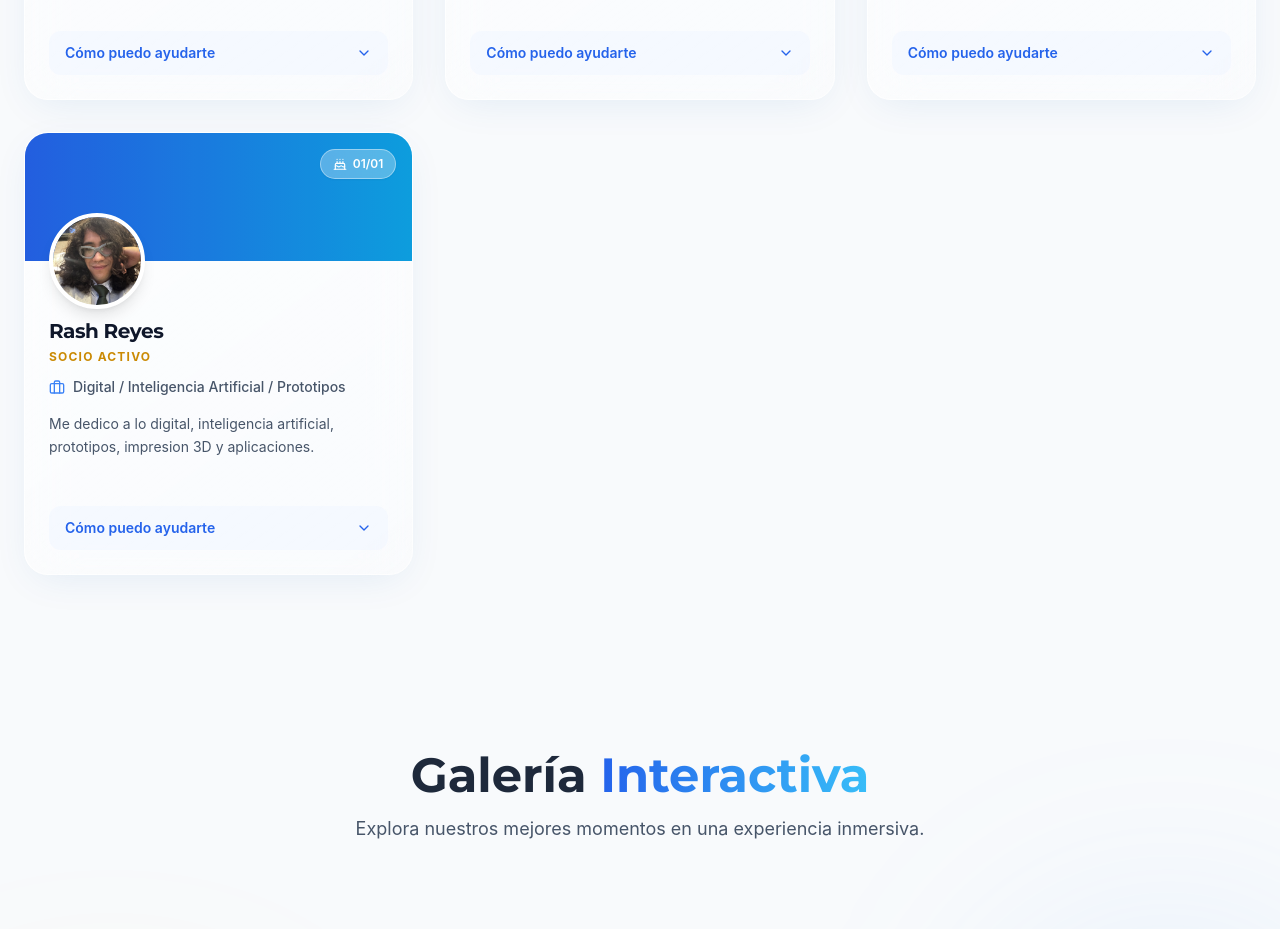
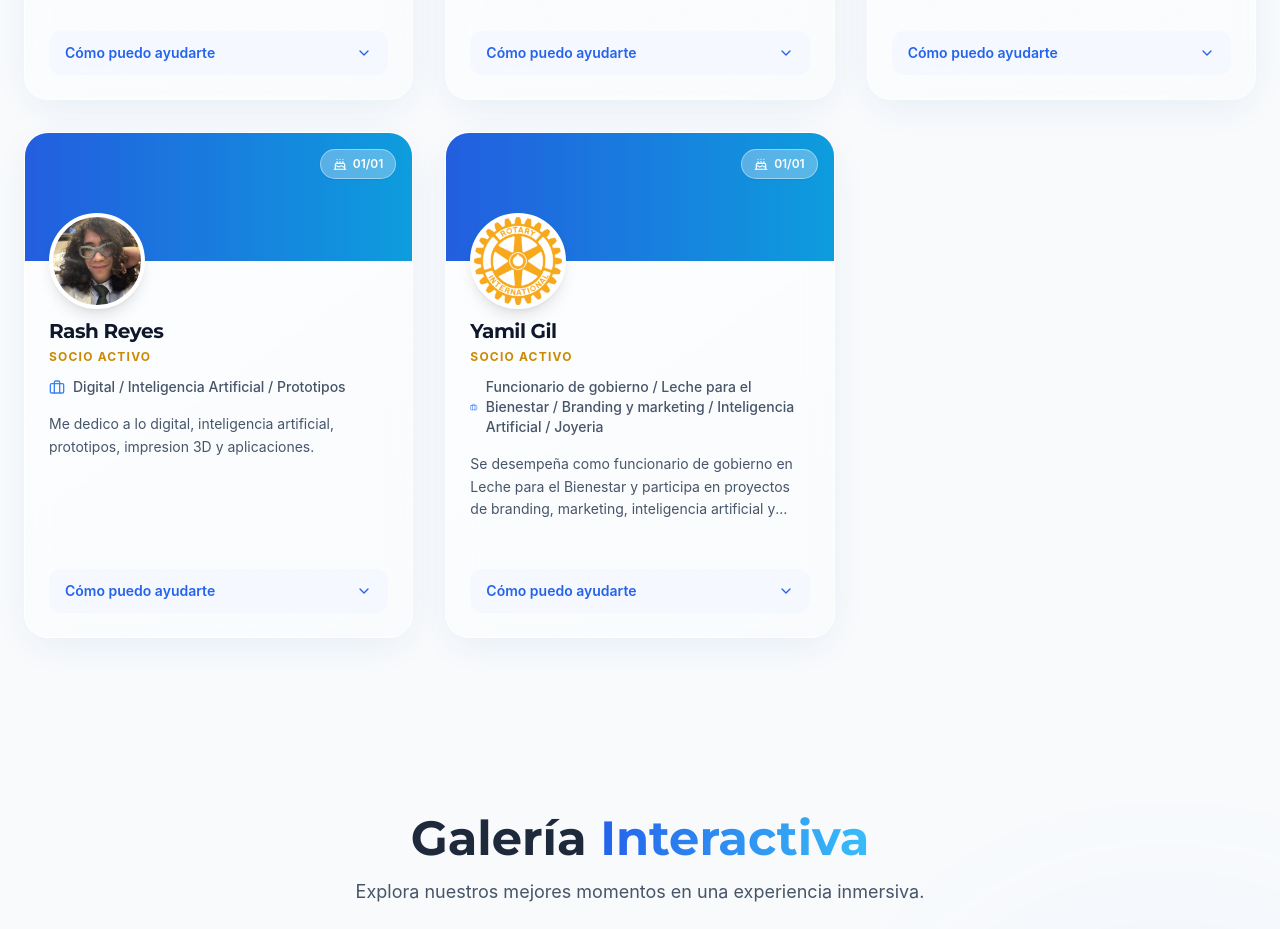
Before and after one commit to eyeroniq-ops/rotarypuebla, a React (Vite) app: page / in a window 1280 px wide. Shown: the part 3760-4689 px from the top of the page. Built offline with nearby package versions, Linux system fonts and the light colour scheme; no server answers; a web font is replaced by a local one.

Commit message:
Add Yamil Gil to member directory

```diff
--- a/constants.ts
+++ b/constants.ts
@@ -141,6 +141,20 @@ export const CLUB_MEMBERS: Member[] = [
     birthday: "01/01",
     businessUrl: "https://eyeroniq.netlify.app",
     socials: {}
+  },
+  {
+    id: "13",
+    name: "Yamil Gil",
+    role: "Socio Activo",
+    profession: "Funcionario de gobierno / Leche para el Bienestar / Branding y marketing / Inteligencia Artificial / Joyeria",
+    shortDescription: "Se desempeña como funcionario de gobierno en Leche para el Bienestar y participa en proyectos de branding, marketing, inteligencia artificial y joyeria.",
+    businessHelp: "Puedo ayudar con branding, marketing, inteligencia artificial, joyeria y vinculacion institucional desde el ambito gubernamental.",
+    imageUrl: "/rtr.png",
+    email: "yamil.gil@example.com",
+    whatsapp: "522220000000",
+    birthday: "01/01",
+    businessUrl: "https://eyeroniq.netlify.app",
+    socials: {}
   }
 ];
 
```
